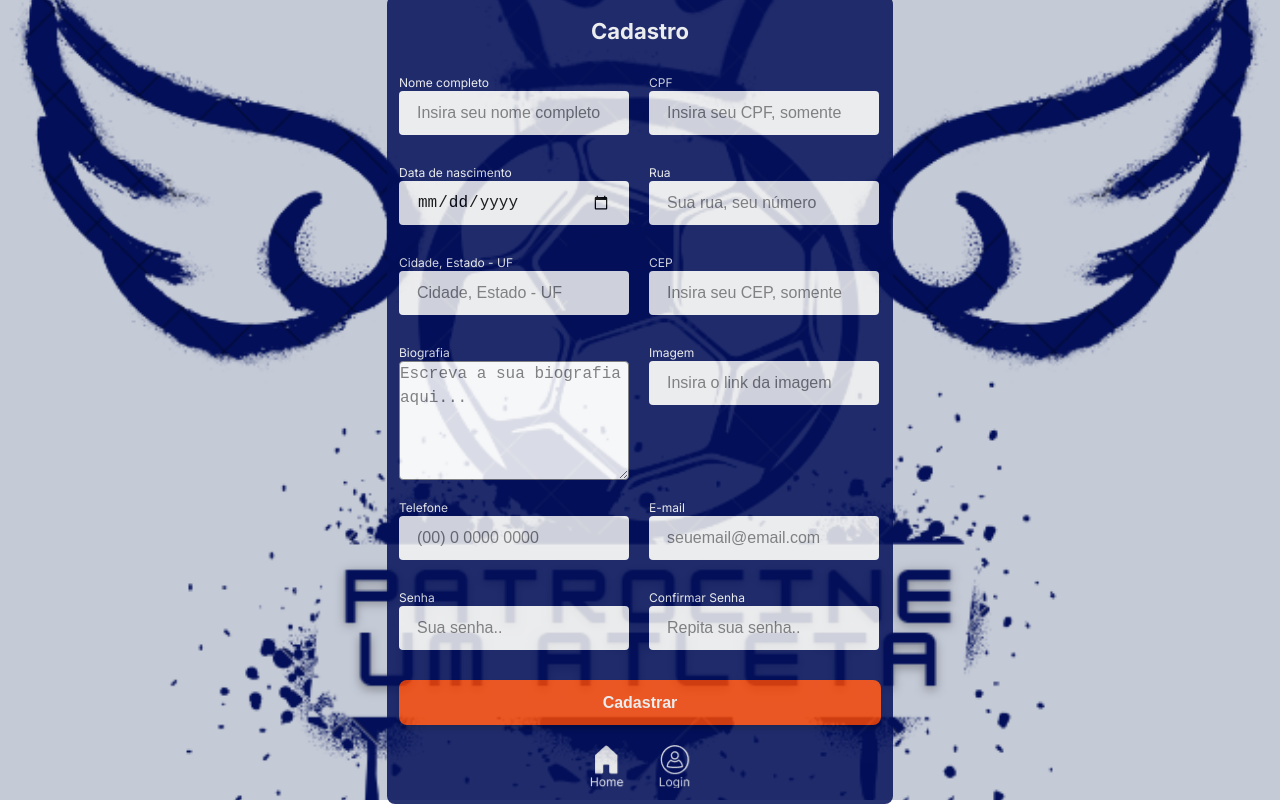
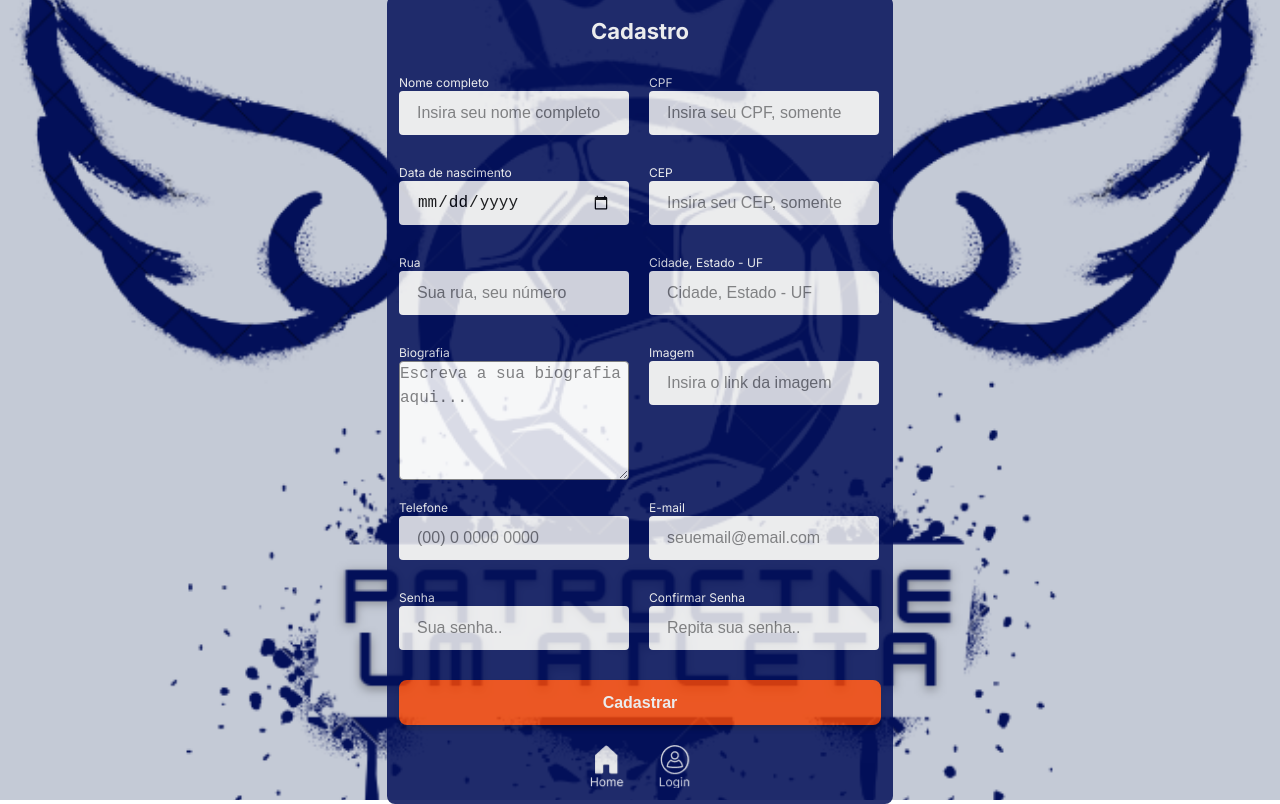
Before and after one commit to m3-grupo3-PatrocineUmAtleta/patrocine-um-atleta, a React (Vite) app: page /register in a window 1280 px wide. Built offline with nearby package versions, Linux system fonts and the light colour scheme.

Commit message:
"feat: adiciona a busca pelo cep no register"

```diff
--- a/src/components/Header/index.tsx
+++ b/src/components/Header/index.tsx
@@ -60,7 +60,7 @@ export const Header = ({ isHome }: iHeaderProps) => {
             </div>
             <div className="showDesktop">
               <nav>
-                <Link to={"/"}>Login</Link>
+                <Link to={"/login"}>Login</Link>
                 <Link to={"/register"}>Cadastre-se</Link>
               </nav>
             </div>
--- a/src/pages/Register/index.tsx
+++ b/src/pages/Register/index.tsx
@@ -9,6 +9,7 @@ import { Link } from "react-router-dom";
 import { UserContext } from "../../providers/User";
 import LoadingButton from "@mui/lab/LoadingButton";
 import { iRegisterData } from "../../services/userRegister";
+import { getAddress, iResponseAddress } from "../../services/getAddress";
 
 export interface iRegisterFormData {
   name: string;
@@ -27,6 +28,7 @@ export interface iRegisterFormData {
 
 export const Register = () => {
   const { isLoading, registerUser } = useContext(UserContext);
+  const [address, setAddress] = useState<iResponseAddress>();
 
   const {
     register,
@@ -67,6 +69,10 @@ export const Register = () => {
     registerUser(dataUser);
   };
 
+  const getCepAddress = async (cep: number) => {
+    const addressCep = await getAddress(cep);
+    setAddress(addressCep);
+  };
   return (
     <MainRegister>
       <Form eventClick={handleSubmit(registerU)} title="Cadastro">
@@ -99,6 +105,16 @@ export const Register = () => {
           valid={isValidating}
         />
         <Input
+          onBlur={(e) => getCepAddress(Number(e.target.value))}
+          type="number"
+          id="cep"
+          text="CEP"
+          message={errors.cep?.message}
+          register={register("cep")}
+          required
+          placeholder="Insira seu CEP, somente os números"
+        />
+        <Input
           type="text"
           id="street"
           text="Rua"
@@ -107,6 +123,7 @@ export const Register = () => {
           message={errors.street?.message}
           valid={isValidating}
           placeholder="Sua rua, seu número"
+          value={address ? address?.logradouro : ""}
         />
 
         <Input
@@ -118,15 +135,11 @@ export const Register = () => {
           message={errors.address?.message}
           valid={isValidating}
           placeholder="Cidade, Estado - UF"
-        />
-        <Input
-          type="number"
-          id="cep"
-          text="CEP"
-          message={errors.cep?.message}
-          register={register("cep")}
-          required
-          placeholder="Insira seu CEP, somente os números"
+          value={
+            address
+              ? `${address?.bairro}, ${address?.localidade} - ${address?.uf}`
+              : ""
+          }
         />
         <TextArea
           type="textarea"
--- a/src/providers/User/index.tsx
+++ b/src/providers/User/index.tsx
@@ -20,7 +20,7 @@ export const UserProvider = ({ children }: iProviderProps) => {
     setUser;
     if (response === 201) {
       setTimeout(() => {
-        navigate("/");
+        navigate("/login");
       }, 2000);
     }
   };
@@ -30,7 +30,6 @@ export const UserProvider = ({ children }: iProviderProps) => {
 
     if (response !== undefined) {
       setUser(response);
-      console.log(user);
       setTimeout(() => {
         navigate("/dashboard");
       }, 2000);
--- a/src/services/getAddress.ts
+++ b/src/services/getAddress.ts
@@ -1,4 +1,3 @@
-import { AxiosError } from "axios";
 import { apiCEP } from "./api";
 
 export interface iGetAddressProp {
@@ -16,16 +15,15 @@ export interface iResponseAddress {
   gia: string;
   ddd: string;
   siafi: string;
-  message?: string;
 }
 export const getAddress = async (cep: number): Promise<iResponseAddress> => {
   try {
-    const response = await apiCEP.get(cep + "/json", {
+    const { data } = await apiCEP.get(cep + "/json", {
       headers: {
         "Content-Type": "application/json",
       },
     });
-    return response.data;
+    return data;
   } finally {
   }
 };
```
Also changed, not shown: 2 other files (tests, documents, lock files or other folders).
